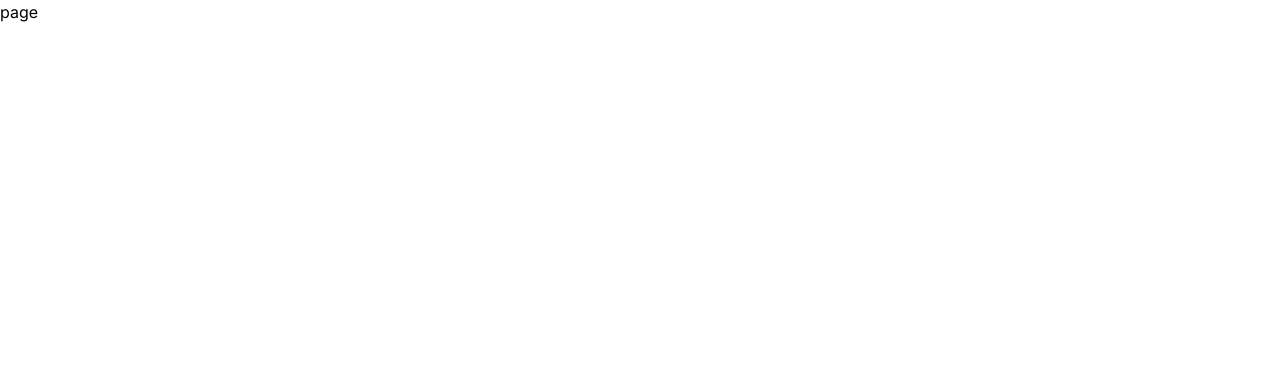
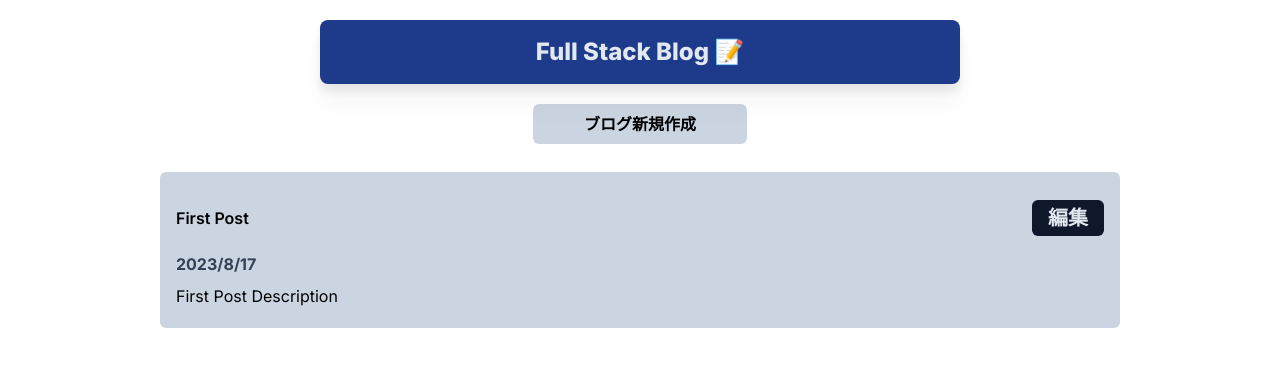
Before and after one commit to Ysk-b/blog-app, a Next.js app: page / in a window 1280 px wide. Shown: the top 366 px of the page. Built offline with nearby package versions, Linux system fonts and the light colour scheme.

Commit message:
Homeコンポーネント実装

```diff
--- a/src/app/page.tsx
+++ b/src/app/page.tsx
@@ -1,9 +1,46 @@
-import React from 'react'
+import Link from 'next/link';
+import React from 'react';
 
-const page = () => {
+const Home = () => {
   return (
-    <div>page</div>
-  )
-}
+    <main className='w-full h-full'>
+      <div className='md:w-2/4 sm:w-3/4 m-auto p-4 my-5 rounded-lg bg-blue-900 drop-shadow-xl'>
+        <h1 className='text-slate-200 text-center text-2xl font-extrabold'>Full Stack Blog 📝</h1>
+      </div>
+      <div className='flex my-5'>
+        <Link
+          href={'/blog/add'}
+          className=' md:w-1/6 sm:w-2/4 text-center rounded-md p-2 m-auto bg-slate-300 font-semibold'
+        >
+          ブログ新規作成
+        </Link>
+      </div>
 
-export default page
+      <div className='w-full flex flex-col justify-center items-center'>
+        <div className='w-3/4 p-4 rounded-md mx-3 my-2 bg-slate-300 flex flex-col justify-center'>
+          <div className='flex items-center my-3'>
+            <div className='mr-auto'>
+              <h2 className='mr-auto font-semibold'>First Post</h2>
+            </div>
+            <Link
+              href={`/blog/edit/1`}
+              className='px-4 py-1 text-center text-xl bg-slate-900 rounded-md font-semibold text-slate-200'
+            >
+              編集
+            </Link>
+          </div>
+
+          <div className='mr-auto my-1'>
+            <blockquote className='font-bold text-slate-700'>2023/8/17</blockquote>
+          </div>
+
+          <div className='mr-auto my-1'>
+            <h2>First Post Description</h2>
+          </div>
+        </div>
+      </div>
+    </main>
+  );
+};
+
+export default Home;
```
